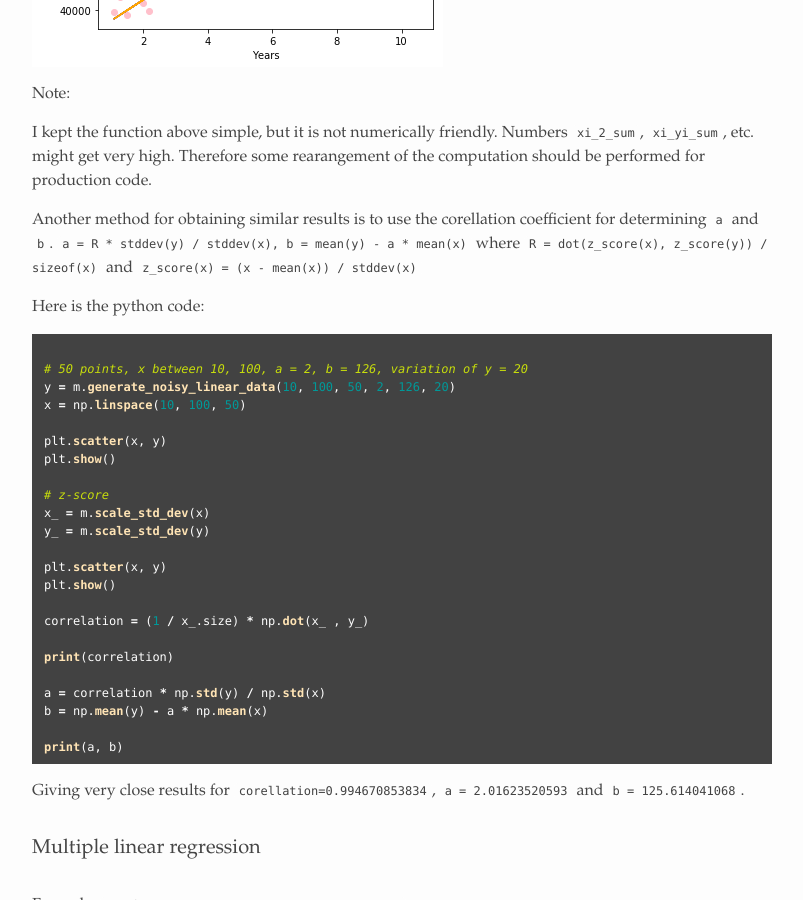
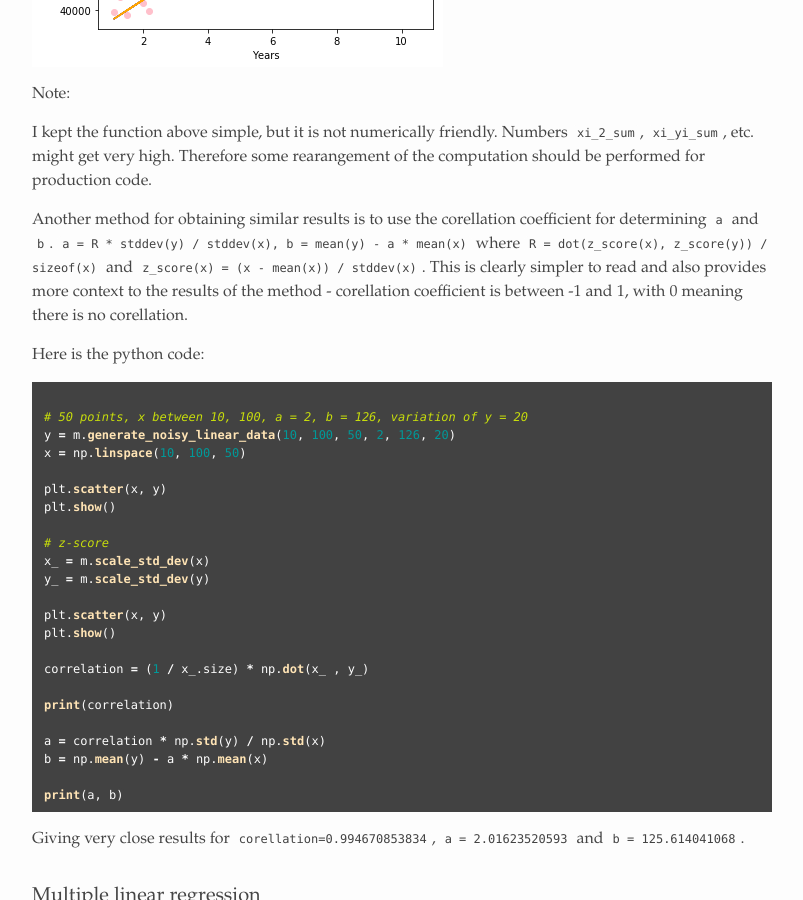
Before and after one commit to alexandrugris/my-jekyll-tech-blog, a Jekyll site: the page built from MyBlog/_posts/2017-03-25-MachineLearning-Notebook - 2.markdown, in a window 1280 px wide and 900 px high, scrolled down 2588 px. Shown: the whole window, without its empty margins (238-1041 px from the left). Built offline with Jekyll 4.4.1, drawn with Linux system fonts in a browser that asks for light colours.

Commit message:
with corellation

```diff
--- a/MyBlog/_posts/2017-03-25-MachineLearning-Notebook - 2.markdown
+++ b/MyBlog/_posts/2017-03-25-MachineLearning-Notebook - 2.markdown
@@ -99,7 +99,7 @@ Note:
 
 I kept the function above simple, but it is not numerically friendly. Numbers `xi_2_sum`, `xi_yi_sum`, etc. might get very high. Therefore some rearangement of the computation should be performed for production code.
 
-Another method for obtaining similar results is to use the corellation coefficient for determining `a` and `b`. `a = R * stddev(y) / stddev(x), b = mean(y) - a * mean(x)` where `R = dot(z_score(x), z_score(y)) / sizeof(x)` and `z_score(x) = (x - mean(x)) / stddev(x)`
+Another method for obtaining similar results is to use the corellation coefficient for determining `a` and `b`. `a = R * stddev(y) / stddev(x), b = mean(y) - a * mean(x)` where `R = dot(z_score(x), z_score(y)) / sizeof(x)` and `z_score(x) = (x - mean(x)) / stddev(x)`. This is clearly simpler to read and also provides more context to the results of the method - corellation coefficient is between -1 and 1, with 0 meaning there is no corellation.
 
 Here is the python code:
 
```
